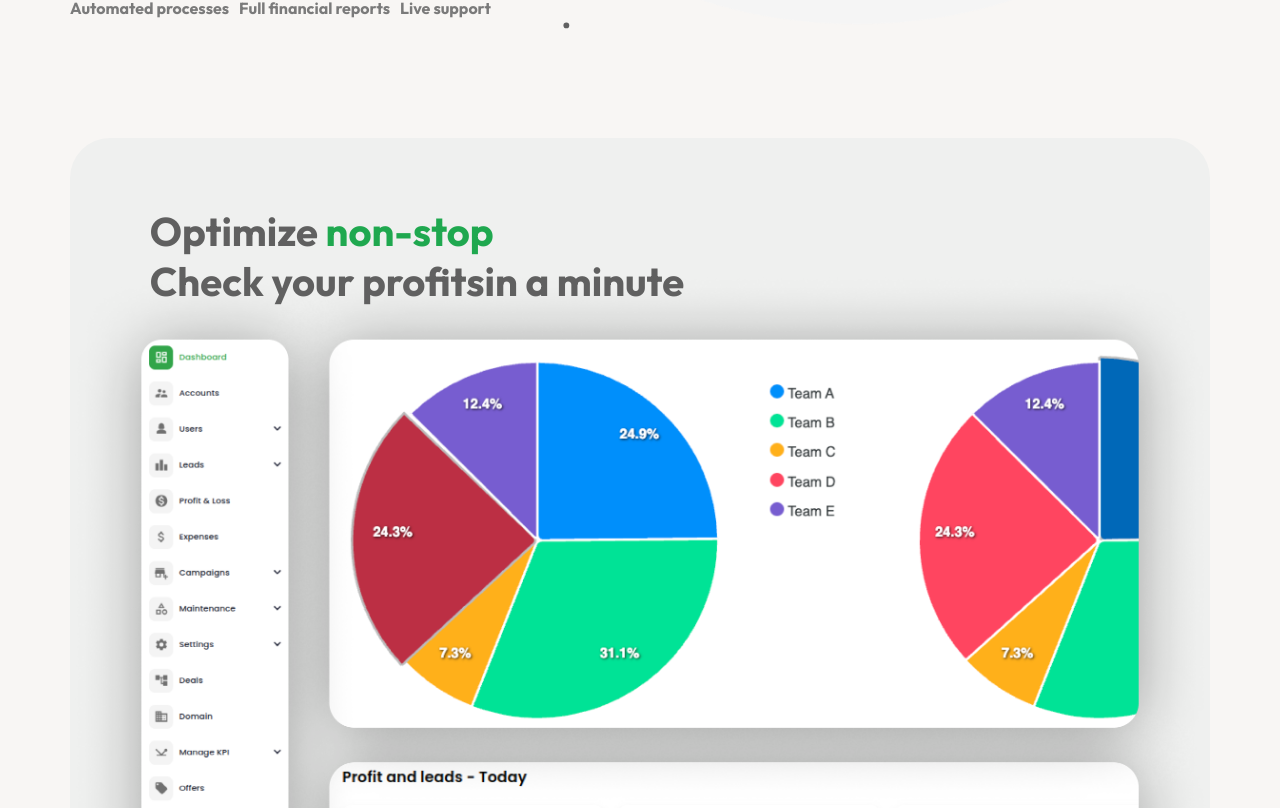
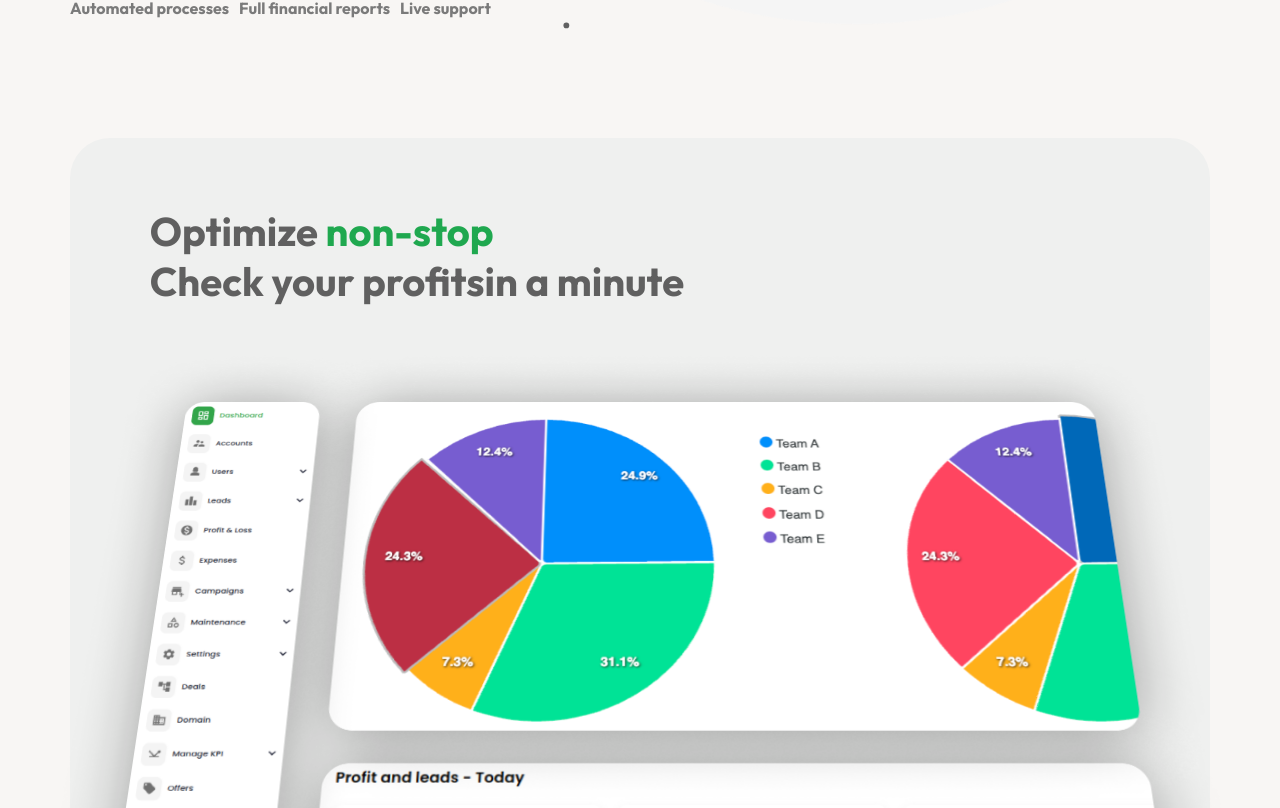
Before and after one commit to RevaGee/Cashio, a React (Create React App) app: page / in a window 1280 px wide. Shown: the part 752-1560 px from the top of the page. Built offline with nearby package versions, Linux system fonts and the light colour scheme.

Commit message:
created crm animation

```diff
--- a/package.json
+++ b/package.json
@@ -16,7 +16,8 @@
     "@types/node": "^16.18.86",
     "@types/react": "^18.2.63",
     "@types/react-dom": "^18.2.20",
-    "framer-motion": "^11.0.20",
+    "clsx": "^2.1.0",
+    "framer-motion": "^11.0.24",
     "i18next": "^23.10.1",
     "react": "^18.2.0",
     "react-dom": "^18.2.0",
@@ -27,6 +28,7 @@
     "sass": "^1.71.1",
     "slick-carousel": "^1.8.1",
     "smoothscroll-polyfill": "^0.4.4",
+    "tailwind-merge": "^2.2.2",
     "typescript": "^4.9.5",
     "use-local-storage": "^3.0.0",
     "web-vitals": "^2.1.4"
--- a/src/components/Crm/index.tsx
+++ b/src/components/Crm/index.tsx
@@ -1,6 +1,7 @@
 import React, { useEffect, useState } from "react";
 import './styles.scss'
 import '../../index.css'
+import { ContainerScroll } from "../ui/container-scroll-animation";
 import CRM_black from '../../images/icons/Crm_black.png'
 import CRM_grey from '../../images/icons/Crm_grey.png'
 
@@ -26,11 +27,15 @@ export const Crm = () => {
     return (
         <div className='crm'>
             <div className='crm_media'>
-                <h1>Optimize <span>non-stop</span><br/>Check your profits
-                    <span className='text_ml'>in a minute</span></h1>
-                { windowWidth < 768 ? (
-                    darkMode ? (
-                        <img src={CRM_grey_small} alt=''/>
+                <ContainerScroll
+                    titleComponent={
+                        <h1>Optimize <span>non-stop</span><br/>Check your profits
+                            <span className='text_ml'>in a minute</span></h1>
+                    }
+                >
+                    {windowWidth < 768 ? (
+                        darkMode ? (
+                            <img src={CRM_grey_small} alt=''/>
                     ) : (
                         <img src={CRM_black_small} alt=''/>
                     )
@@ -41,6 +46,7 @@ export const Crm = () => {
                         <img src={CRM_black} alt=''/>
                     )
                 )}
+                </ContainerScroll>
             </div>
         </div>
     );
--- a/src/components/Crm/styles.scss
+++ b/src/components/Crm/styles.scss
@@ -3,6 +3,7 @@
   justify-content: center;
   display: flex;
   margin-bottom: 100px;
+  overflow: hidden;
   &_media{
     position: relative;
     //padding: 30px;
--- /dev/null
+++ b/src/components/ui/container-scroll-animation.tsx
@@ -0,0 +1,93 @@
+"use client";
+import React, { useRef } from "react";
+import { useScroll, useTransform, motion, MotionValue } from "framer-motion";
+
+export const ContainerScroll = ({
+                                    titleComponent,
+                                    children,
+                                }: {
+    titleComponent: string | React.ReactNode;
+    children: React.ReactNode;
+}) => {
+    const containerRef = useRef<any>(null);
+    const { scrollYProgress } = useScroll({
+        target: containerRef,
+    });
+    const [isMobile, setIsMobile] = React.useState(false);
+
+    React.useEffect(() => {
+        const checkMobile = () => {
+            setIsMobile(window.innerWidth <= 768);
+        };
+        checkMobile();
+        window.addEventListener("resize", checkMobile);
+        return () => {
+            window.removeEventListener("resize", checkMobile);
+        };
+    }, []);
+
+    const scaleDimensions = () => {
+        return isMobile ? [0.7, 0.9] : [1.05, 1];
+    };
+
+    const rotate = useTransform(scrollYProgress, [0, 1], [20, 0]);
+    const scale = useTransform(scrollYProgress, [0, 1], scaleDimensions());
+    const translate = useTransform(scrollYProgress, [0, 1], [0, -1]);
+
+    return (
+        <div
+            className="h-[60rem] md:h-[80rem] flex items-center justify-center relative p-2 md:p-20"
+            ref={containerRef}
+        >
+            <div
+                className="py-10 md:py-40 w-full relative"
+                style={{
+                    perspective: "1000px",
+                }}
+            >
+                <Header translate={translate} titleComponent={titleComponent} />
+                <Card rotate={rotate} translate={translate} scale={scale}>
+                    {children}
+                </Card>
+            </div>
+        </div>
+    );
+};
+
+export const Header = ({ translate, titleComponent }: any) => {
+    return (
+        <motion.div
+            style={{
+                translateY: translate,
+            }}
+            className="div max-w-5xl mx-auto text-center"
+        >
+            {titleComponent}
+        </motion.div>
+    );
+};
+
+export const Card = ({
+                         rotate,
+                         scale,
+                         children,
+                     }: {
+    rotate: MotionValue<number>;
+    scale: MotionValue<number>;
+    translate: MotionValue<number>;
+    children: React.ReactNode;
+}) => {
+    return (
+        <motion.div
+            style={{
+                rotateX: rotate,
+                scale,
+            }}
+            className="max-w-5xl -mt-12 mx-auto h-[30rem] md:h-[40rem] w-full p-2 md:p-6 rounded-[30px]"
+        >
+            <div className=" h-full w-full  overflow-hidden rounded-2xl md:rounded-2xl md:p-4 ">
+                {children}
+            </div>
+        </motion.div>
+    );
+};
--- /dev/null
+++ b/src/utils/cn.ts
@@ -0,0 +1,6 @@
+import { ClassValue, clsx } from "clsx";
+import { twMerge } from "tailwind-merge";
+
+export function cn(...inputs: ClassValue[]) {
+    return twMerge(clsx(inputs));
+}
```
Also changed, not shown: src/images/icons/Crm_phone.png (added), 1 other file (tests, documents, lock files or other folders).
